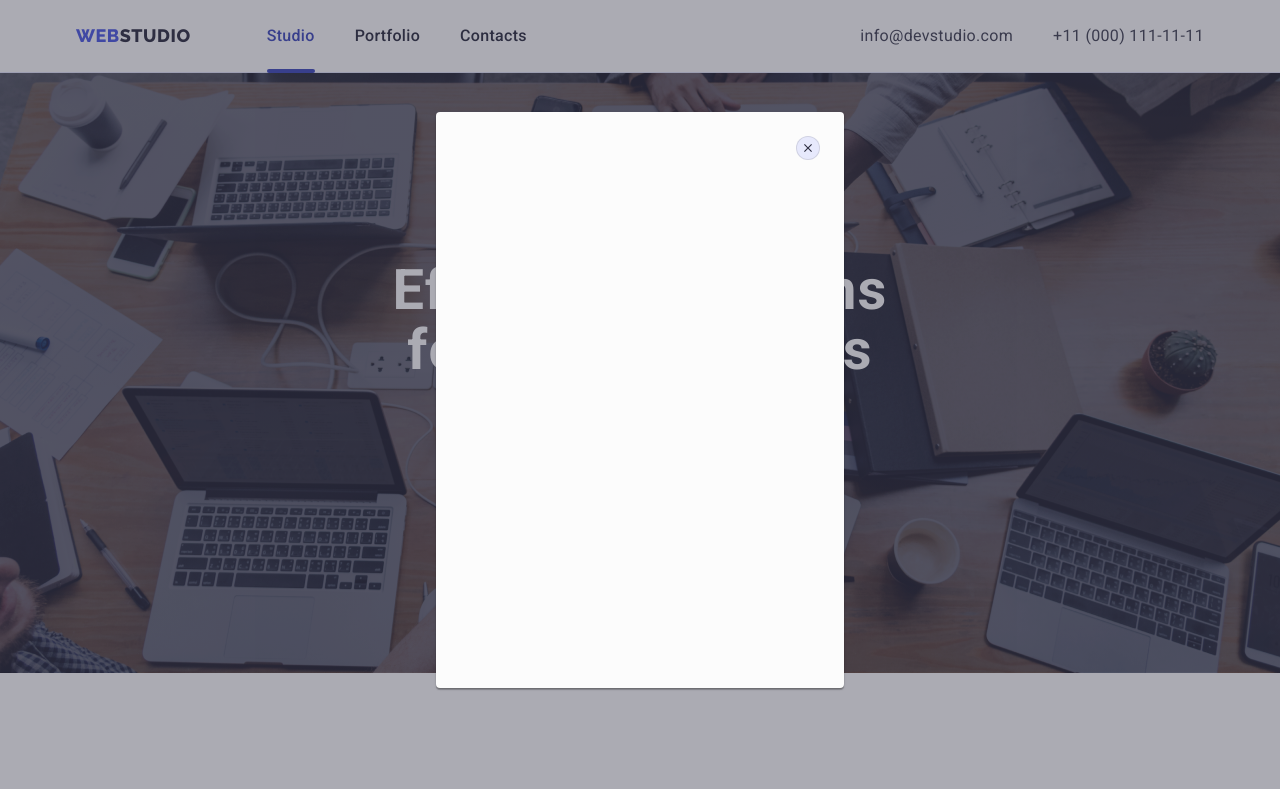
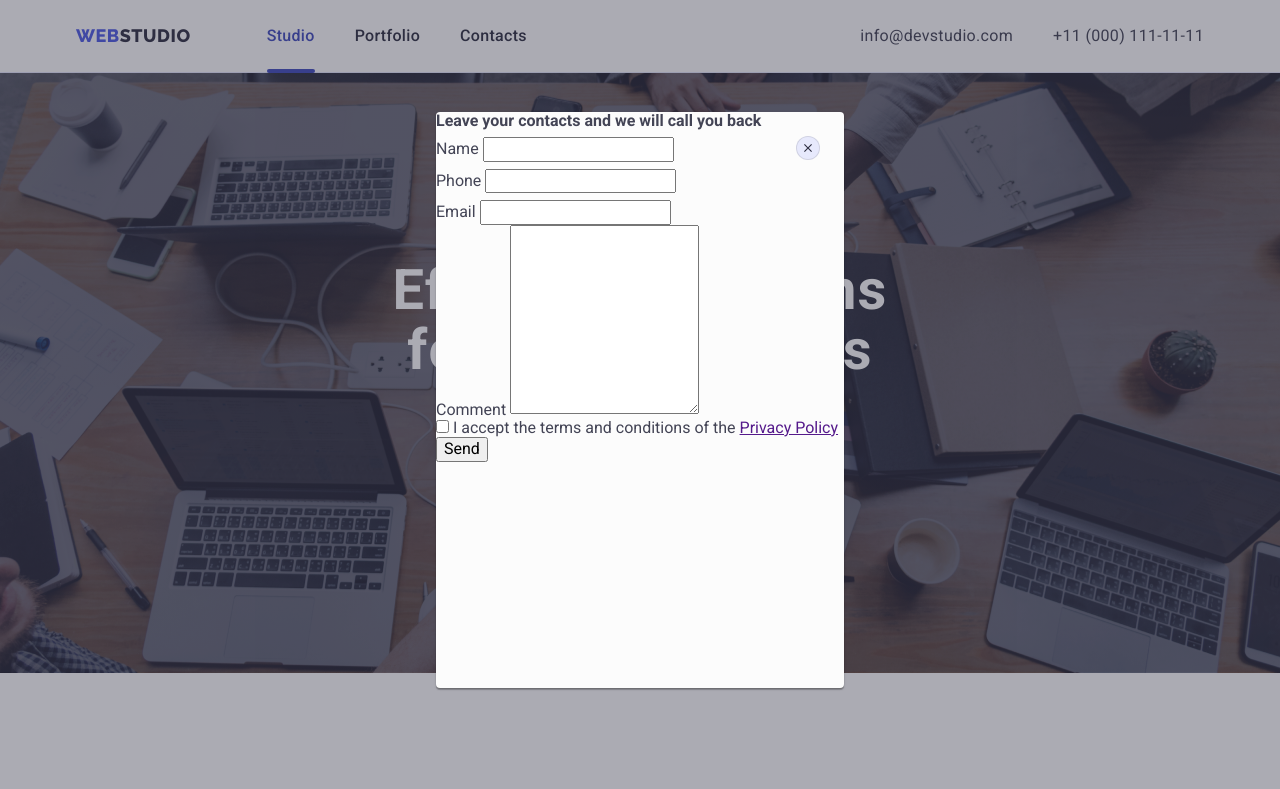
Before and after one commit to endorf8n/goit-markup-hw-06, a plain HTML site: page index.html in a window 1280 px wide. Both pictures are taken after a click on the button "Order Service". Shown: the top 789 px of the page. Drawn offline with nearby package versions, Linux system fonts and the light colour scheme.

Commit message:
start forms

```diff
--- a/css/styles.css
+++ b/css/styles.css
@@ -455,7 +455,6 @@ img {
   position: absolute;
   top: 50%;
   left: 50%;
-  padding: 24px;
 
   width: 408px;
   min-height: 576px;
@@ -470,11 +469,13 @@ img {
 }
 
 .modal-close-btn {
+  position: absolute;
+  top: 24px;
+  right: 24px;
+
   display: flex;
   justify-content: center;
   align-items: center;
-
-  margin-left: auto;
 
   width: 24px;
   height: 24px;
--- a/index.html
+++ b/index.html
@@ -539,6 +539,43 @@
             <use href="./images/icon.svg#close-modal"></use>
           </svg>
         </button>
+        <strong>Leave your contacts and we will call you back</strong>
+        <form class="modal-form">
+          <div>
+            <label for="user-name">Name</label>
+            <input type="text" id="user-name" />
+            <svg class="" width="18" height="24">
+              <use href=""></use>
+            </svg>
+          </div>
+          <div>
+            <label for="tel">Phone</label>
+            <input type="tel" id="tel" />
+            <svg class="" width="18" height="24">
+              <use href=""></use>
+            </svg>
+          </div>
+          <div>
+            <label for="email">Email</label>
+            <input type="email" id="email" />
+            <svg class="" width="18" height="24">
+              <use href=""></use>
+            </svg>
+          </div>
+          <div>
+            <label for="comment">Comment</label>
+            <textarea name="" id="comment" rows="10" placeholder="Text input">
+            </textarea>
+          </div>
+          <label for="">
+            <input type="checkbox" />
+            <span>
+              I accept the terms and conditions of the
+              <a href="">Privacy Policy</a>
+            </span>
+          </label>
+          <button type="submit">Send</button>
+        </form>
       </div>
     </div>
     <script src="./js/modal.js"></script>
```
